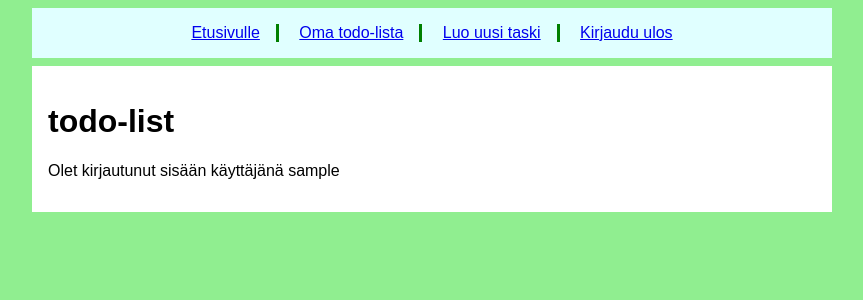
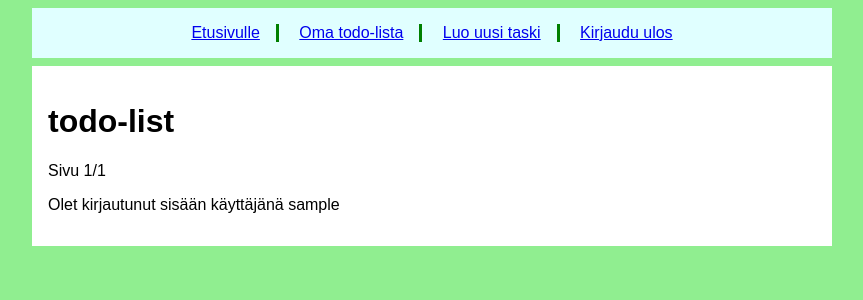
Before and after one commit to ogvirtan/todoapp, a Flask app: page /todolist in a window 1280 px wide. Shown: the part 120-420 px from the top of the page, without its empty margins (208-1071 px from the left). Run offline with Flask 3, Linux system fonts and the light colour scheme; the visitor is signed in with stand-in values (Sample User, id 1); data comes from the database, SQL or seed files in the repository; data that the repository does not hold is empty.

Commit message:
added paging to todolist

```diff
--- a/app.py
+++ b/app.py
@@ -182,6 +182,7 @@ def search(page=1):
     search_count = forum.search_count(query) if query else 0
     page_count = math.ceil(search_count / page_size)
     page_count = max(page_count, 1)
+
     if page < 1:
         return redirect("/search/1")
     if page > page_count:
@@ -189,11 +190,22 @@ def search(page=1):
     return render_template("search.html", query=query, results=results, page=page, page_count=page_count)
 
 @app.route("/todolist")
-def todolist():
+@app.route("/todolist/<int:page>")
+def todolist(page=1):
     require_login()
+    page_size = 10
     user_id = forum.get_user_id(session["username"])
-    tasks = forum.get_task_by_user(user_id)
-    return render_template("todolist.html",tasks=tasks)
+    task_count = forum.task_count_by_user(user_id)
+    page_count = math.ceil(task_count / page_size)
+    page_count = max(page_count, 1)
+
+    if page < 1:
+        return redirect("/todolist/1")
+    if page > page_count:
+        return redirect("/todolist/" + str(page_count))
+
+    tasks = forum.get_task_by_user(user_id, page, page_size)
+    return render_template("todolist.html",tasks=tasks, page=page, page_count=page_count)
 
 @app.template_filter()
 def show_lines(content):
--- a/forum.py
+++ b/forum.py
@@ -17,9 +17,16 @@ def get_task(task_id):
     result = db.query(sql, [task_id])
     return result[0] if result else None
 
-def get_task_by_user(user_id):
-    sql = "SELECT id, task FROM tasks WHERE user_id = ?"
-    return db.query(sql, [user_id])
+def get_task_by_user(user_id, page, page_size):
+    sql = "SELECT id, task FROM tasks WHERE user_id = ? LIMIT ? OFFSET ?"
+    limit = page_size
+    offset = page_size * (page - 1)
+    return db.query(sql, [user_id, limit, offset])
+
+def task_count_by_user(user_id):
+    sql = "SELECT COUNT(task) FROM tasks WHERE user_id = ?"
+    result = db.query(sql, [user_id])
+    return result[0][0] if result else None
 
 def add_task(task, body, user_id):
     sql = "INSERT INTO tasks (tila, task, body, user_id) VALUES (?, ?, ?, ?)"
--- a/templates/todolist.html
+++ b/templates/todolist.html
@@ -9,6 +9,13 @@
     <a href="/task/{{ task.id }}">{{ task.task }}</a>
   </h3>
   {% endfor %}
+  {% if page > 1 %}
+    <a href="/todolist/{{ page - 1 }}">&lt;&lt;</a>
+  {% endif %}
+    Sivu {{ page }}/{{ page_count }}
+  {% if page < page_count %}
+    <a href="/todolist/{{ page + 1 }}">&gt;&gt;</a>
+  {% endif %}
 </body>
 
 {% endblock %}
```
